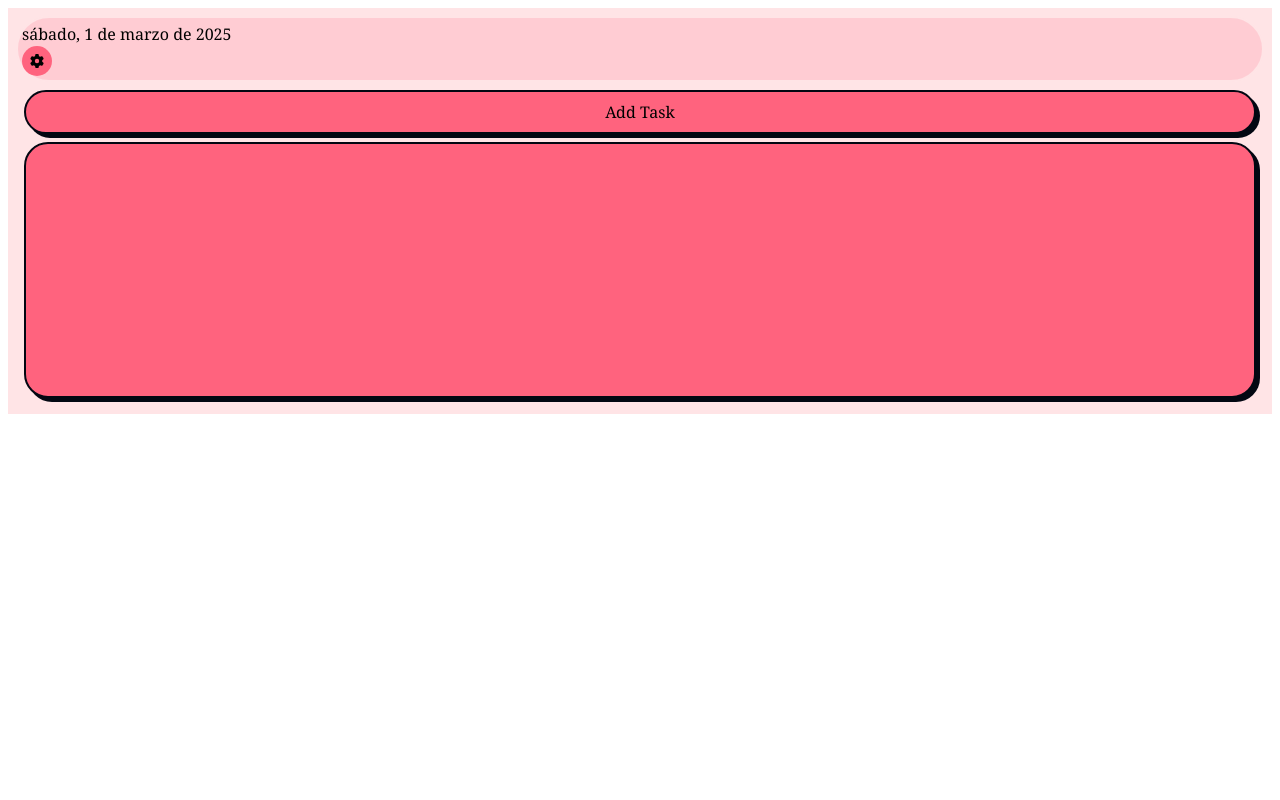
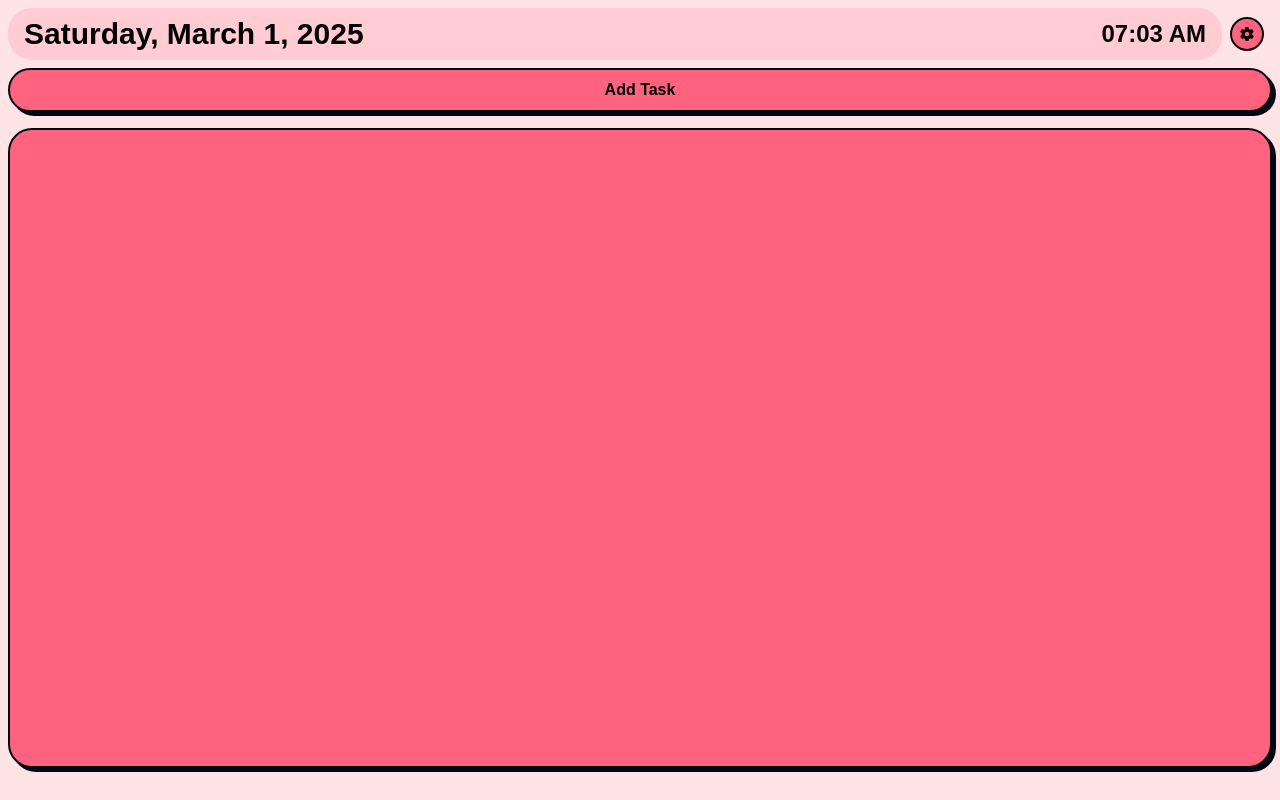
Before and after one commit to coslatte/remind-remind, a React (Vite) app: page / in a window 1280 px wide. Built offline with nearby package versions, Linux system fonts and the light colour scheme.

Commit message:
Refactor layout and styles: enhance App structure, update Task component styles, and improve TimePanel functionality with real-time clock and language settings

```diff
--- a/src/App.tsx
+++ b/src/App.tsx
@@ -4,9 +4,11 @@ import TimePanel from "./TimePanel";
 
 const App: React.FC = () => {
   return (
-    <div className="m-2 bg-rose-100 p-2">
-      <TimePanel />
-      <TaskManager />
+    <div className="min-h-screen w-full bg-rose-100">
+      <div className="flex h-full flex-col space-y-2 p-2">
+        <TimePanel />
+        <TaskManager />
+      </div>
     </div>
   );
 };
--- a/src/Task.tsx
+++ b/src/Task.tsx
@@ -17,13 +17,13 @@ const Task: React.FC<TaskProp> = ({ id, title, completed, deleteTask }) => {
   };
 
   return (
-    <div className="task-pill borderlands">
+    <div className="task-pill borderlands flex w-full">
       <div className="flex w-full space-x-2">
         {/* COMPLETE-TASK */}
         <div className="flex shrink-0">
           <button
             id="btn-add-task"
-            className="btn-rounded-purple borderlands flex items-center justify-center"
+            className="btn-rounded-rose borderlands flex items-center justify-center"
             onClick={() => setIsCompleted(!isCompleted)}
           >
             <FaCheckCircle className="text-sm" />
@@ -37,8 +37,8 @@ const Task: React.FC<TaskProp> = ({ id, title, completed, deleteTask }) => {
             id="task-input"
             value={taskTitle}
             onChange={handleTaskInputText}
-            className="borderlands font-t1 grow justify-center rounded-full border-2 bg-rose-50 pl-4 text-gray-950 placeholder:pl-2"
-            // placeholder="Tarea aquí..."
+            className="borderlands font-t1 w-min-[8px] w-full grow rounded-full border-2 bg-rose-50 pl-4 text-gray-950 placeholder:pl-2"
+            placeholder="Task"
           />
         </div>
 
@@ -46,7 +46,7 @@ const Task: React.FC<TaskProp> = ({ id, title, completed, deleteTask }) => {
         <div className="flex shrink-0">
           <button
             id="btn-edit-task"
-            className="borderlands btn-rounded-purple items-center justify-center"
+            className="borderlands btn-rounded-rose items-center justify-center"
           >
             <FaEdit className="text-sm" />
           </button>
@@ -56,7 +56,7 @@ const Task: React.FC<TaskProp> = ({ id, title, completed, deleteTask }) => {
         <div className="flex shrink-0">
           <button
             id="btn-delete-task"
-            className="borderlands btn-rounded-purple flex items-center justify-center"
+            className="borderlands btn-rounded-rose flex items-center justify-center"
             onClick={() => deleteTask(id)}
           >
             <FaTrash className="text-sm" />
--- a/src/TaskManager.tsx
+++ b/src/TaskManager.tsx
@@ -24,19 +24,19 @@ const TaskManager: React.FC = () => {
   }
 
   return (
-    <>
-      <div className="m-2">
+    <div className="space-y-4">
+      <div className="w-full">
         <button
-          className="borderlands flat-shadow btn-rounded-purple font-t1 w-full"
+          className="borderlands flat-shadow btn-rounded-rose font-baloo w-full"
           onClick={handleAddTask}
         >
           Add Task
         </button>
       </div>
-      <div className="borderlands flat-shadow scrollbar-thin scrollbar-thumb-rose-500 scrollbar-track-gray-200 m-2 h-64 overflow-y-scroll rounded-3xl bg-rose-400 p-2">
+      <div className="borderlands flat-shadow scrollbar-thin scrollbar-thumb-rose-500 scrollbar-track-gray-200 h-[calc(100vh-160px)] overflow-y-scroll rounded-3xl bg-rose-400 p-2">
         <TaskList taskList={taskList} deleteTask={deleteTask} />
       </div>
-    </>
+    </div>
   );
 };
 
--- a/src/TimePanel.tsx
+++ b/src/TimePanel.tsx
@@ -1,5 +1,6 @@
-import React, { useState } from "react";
+import React, { useEffect, useState } from "react";
 import { FaGear } from "react-icons/fa6";
+import { IoLanguage } from "react-icons/io5";
 
 const dateInfo: Intl.DateTimeFormatOptions = {
   weekday: "long",
@@ -28,9 +29,28 @@ const handleDateLang = (timeLang: string): string => {
 };
 
 const TimePanel: React.FC = () => {
-  const [dateLang, setDateLang] = useState<string>("es");
+  const [dateLang, setDateLang] = useState<string>("en");
   const [isModalOpen, setIsModalOpen] = useState<boolean>(false);
+  const [currentTime, setCurrentTime] = useState<Date>(new Date());
 
+  // Time Logic
+  // ----------
+  useEffect(() => {
+    const interval = setInterval(() => {
+      setCurrentTime(new Date());
+    }, 1000);
+    return () => clearInterval(interval);
+  }, []);
+
+  const getCurrentTime = () => {
+    return currentTime.toLocaleTimeString(dateLang, {
+      hour: "2-digit",
+      minute: "2-digit",
+    });
+  };
+
+  // Modal Logic
+  // ----------
   const openModal = () => {
     setIsModalOpen(true);
   };
@@ -40,16 +60,20 @@ const TimePanel: React.FC = () => {
   };
 
   return (
-    <>
-      <div className="task-pill">
-        <div id="time">
-          <p className="font-t1">{handleDateLang(dateLang)}</p>
+    <div className="flex items-center space-x-2">
+      <div id="date-info" className="flex grow rounded-3xl bg-rose-200">
+        <p id="date" className="font-baloo flex grow p-2 pl-4 text-3xl">
+          {handleDateLang(dateLang)}
+        </p>
+        <p
+          id="time"
+          className="font-baloo flex items-center justify-center pr-4 text-2xl"
+        >
+          {getCurrentTime()}
+        </p>
       </div>
-        <div id="time-settings">
-          <button
-            onClick={openModal}
-            className="btn-rounded-purple bg-gray-800"
-          >
+      <div id="date-settings" className="flex-none">
+        <button onClick={openModal} className="borderlands btn-rounded-rose">
           <FaGear className="text-sm" />
         </button>
       </div>
@@ -57,14 +81,25 @@ const TimePanel: React.FC = () => {
         {isModalOpen && (
           <div
             onClick={closeModal}
-              className="fixed inset-0 bg-gray-900 opacity-50"
+            className="fixed inset-0 z-50 flex items-center justify-center"
           >
+            {/* Background del modal */}
+            <div className="fixed inset-0 bg-rose-950/30"></div>
+
+            {/* Modal */}
             <div
-                className="pill-task borderlands"
+              className="borderlands relative z-50 w-60 space-y-4 rounded-3xl bg-rose-100 p-8"
               onClick={(e) => e.stopPropagation()}
             >
-                <span>Language</span>
+              <div className="flex items-center justify-evenly">
+                <span className="font-baloo text-2xl font-medium">
+                  Time Format
+                </span>
+                <IoLanguage />
+              </div>
+              <div className="flex flex-col space-y-2">
                 <button
+                  className="btn-rounded-rose borderlands font-baloo"
                   onClick={() => {
                     setDateLang("es");
                     closeModal();
@@ -73,6 +108,7 @@ const TimePanel: React.FC = () => {
                   Español
                 </button>
                 <button
+                  className="btn-rounded-rose borderlands font-baloo"
                   onClick={() => {
                     setDateLang("en");
                     closeModal();
@@ -82,10 +118,10 @@ const TimePanel: React.FC = () => {
                 </button>
               </div>
             </div>
+          </div>
         )}
       </div>
     </div>
-    </>
   );
 };
 
--- a/src/styles/custom-tailwind.css
+++ b/src/styles/custom-tailwind.css
@@ -1,11 +1,13 @@
 @import "tailwindcss";
+@import "@fontsource/baloo-bhai-2/400.css";
+@import "@fontsource/baloo-bhai-2/600.css";
 
-.btn-rounded-purple {
+.btn-rounded-rose {
   @apply rounded-full bg-rose-400 p-2 hover:bg-rose-500/8 active:bg-rose-100/50;
 }
 
 .task-pill {
-  @apply inline-block w-full space-x-2 rounded-full border-2 border-rose-100 bg-rose-200 p-1;
+  @apply rounded-full border-2 border-rose-100 bg-rose-200 p-1;
 }
 
 .borderlands {
@@ -16,6 +18,7 @@
   @apply shadow-[4px_4px_0_0] shadow-gray-950;
 }
 
-.font-t1 {
-  @apply font-serif;
+.font-baloo {
+  font-family: "Baloo Bhai 2", sans-serif;
+  font-weight: 600;
 }
```
Lines whose indentation alone changed are shown as unchanged.
